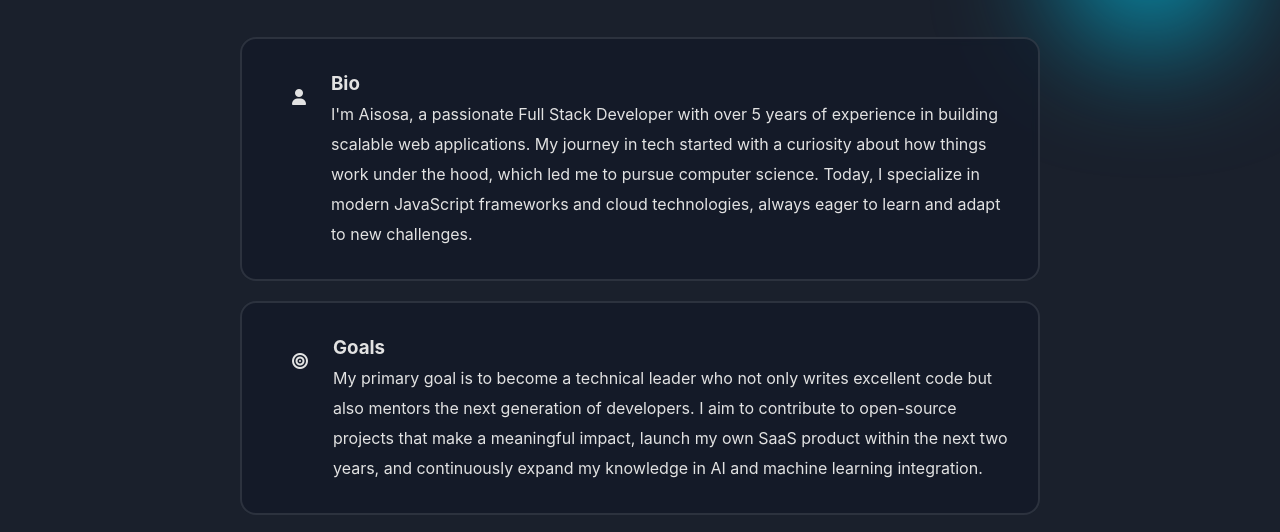
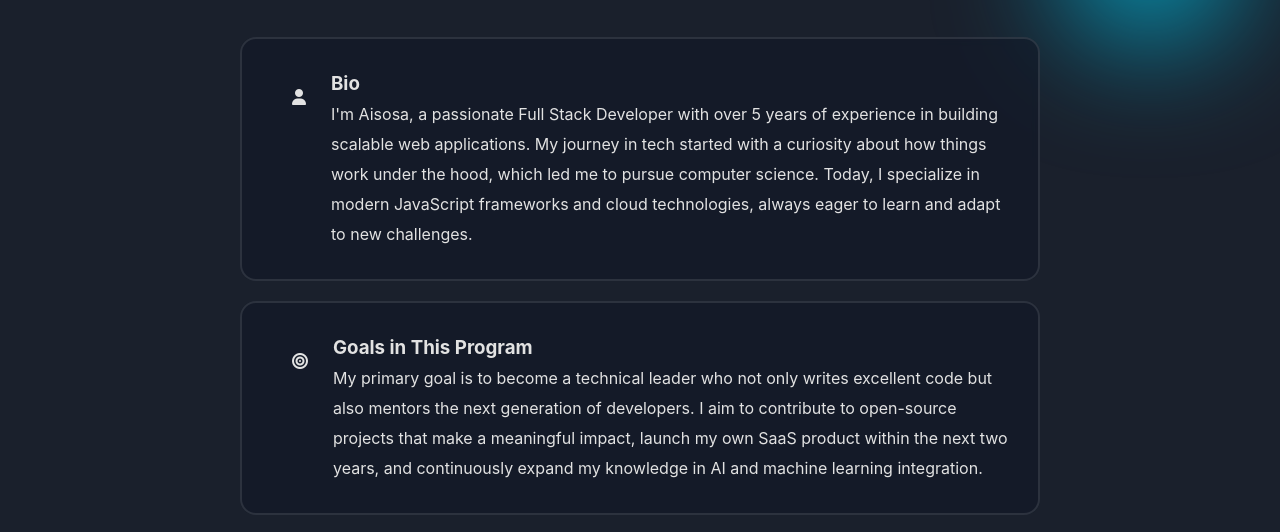
Before and after one commit to Favais/HNG_Stage_0, a website: page about.html in a window 1280 px wide. Shown: the part 225-757 px from the top of the page. Drawn offline with nearby package versions, Linux system fonts and the light colour scheme.

Commit message:
about topic

```diff
--- a/about.html
+++ b/about.html
@@ -53,7 +53,7 @@
             <section data-testid="test-about-goals" class="abouts">
                 <i class="fa-solid fa-bullseye"></i>
                 <div>
-                    <h3>Goals</h3>
+                    <h3>Goals in This Program</h3>
                     <p>My primary goal is to become a technical leader who not only writes excellent code but also
                         mentors
                         the next generation
```
